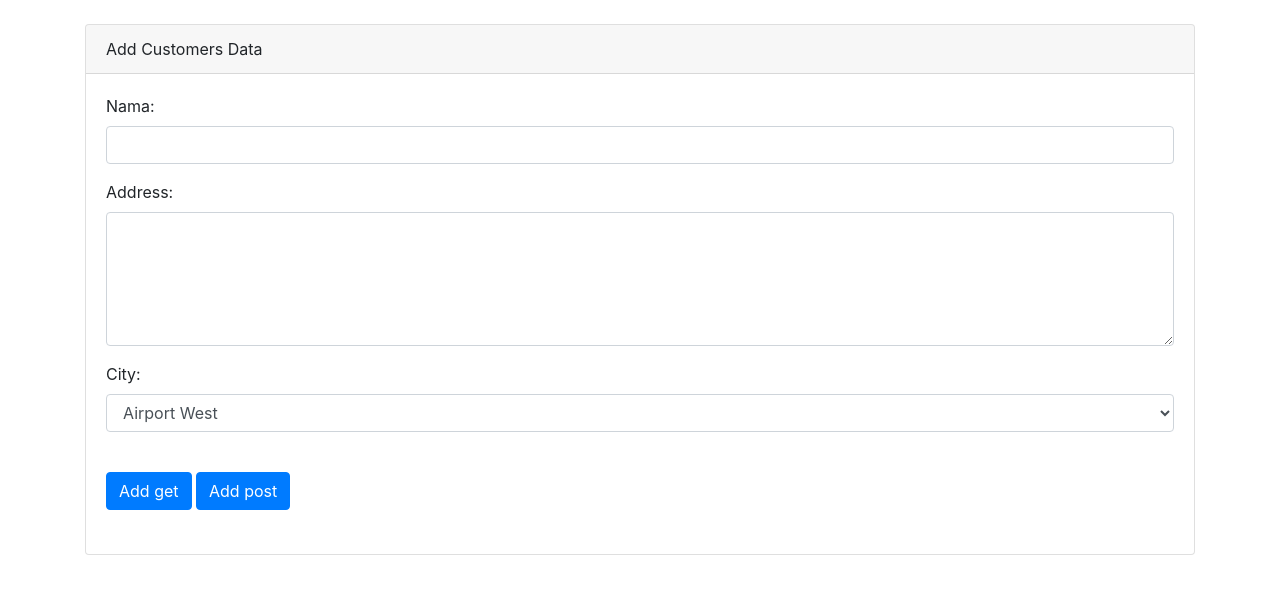
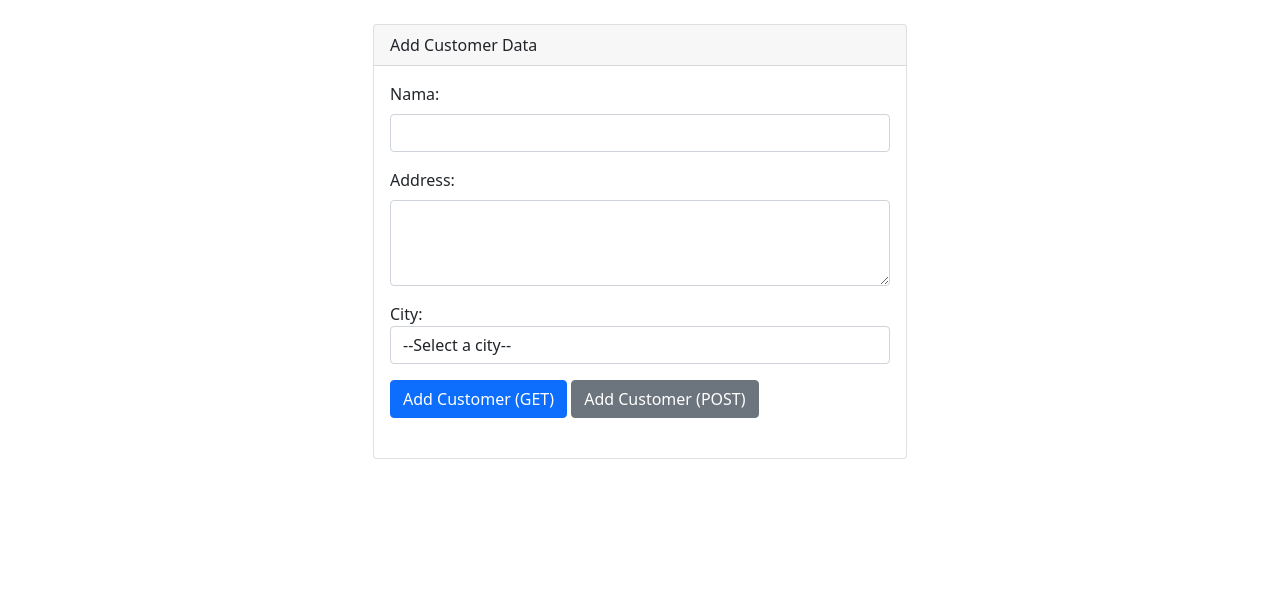
Before and after one commit to kurzzt/SEM-5, a PHP site: page /add_customer.php in a window 1280 px wide. Shown: the top 594 px of the page. Run offline with PHP 8.4, Linux system fonts and the light colour scheme.

Commit message:
recode prak pbp 5

```diff
--- a/Prak PBP/Pertemuan 5/Tugas/add_customer.php
+++ b/Prak PBP/Pertemuan 5/Tugas/add_customer.php
@@ -1,34 +1,94 @@
-<?php include('header.html'); ?>
-<br>
-<div class="container">
-    <div class="card">
-        <div class="card-header">Add Customers Data</div>
-        <div class="card-body">
-            <form method="GET" autocomplete="on" action="">
-                <div class="form-group">
-                    <label for="name">Nama:</label>
-                    <input type="text" class="form-control" id="name" name="name">
-                </div>
+<?php
+// File         : add_customer.php
+// Deskripsi    : Untuk menambahkan customer baru
 
-                <div class="form-group">
-                    <label for="address">Address:</label>
-                    <textarea class="form-control" id="address" name="address" rows="5"></textarea>
-                </div>
+require_once('./lib/db_login.php');
 
-                <div class="form-group">
-                    <label for="city">City:</label>
-                    <select name="city" id="city" class="form-control" required>
-                        <option value="Airport West">Airport West</option>
-                        <option value="Box Hill">Box Hill</option>
-                        <option value="Yarravile">Yarravile</option>
-                    </select>
-                </div>
+if (isset($_POST['submit'])) {
+    $is_valid = TRUE;
+
+    // Lakukan validasi terhadap isi form name
+    $name = test_input($_POST['name']);
+    if ($name == '') {
+        $name_error = "Name field is required";
+        $is_valid = FALSE;
+    }
+
+    // Lakukan validasi terhadap isi form address
+    $address = test_input($_POST['address']);
+    if ($address == '') {
+        $address_error = "Address field is required";
+        $is_valid = FALSE;
+    }
+
+    // Lakukan validasi terhadap isi form city
+    $city = $_POST['city'];
+    if ($city == '' || $city == 'none') {
+        $city_error = "City field is required";
+    }
+
+
+    // Jika valid maka masukkan ke database
+    if ($is_valid) {
+        // Escape inputs data
+        $address = $db->real_escape_string($address);
+
+        $query = "INSERT INTO customers (`customerid`, `name`, `address`, `city`) VALUES (NULL, '" . $name . "', '" . $address . "', '" . $city . "')";
+
+        // Execute the query
+        $result = $db->query($query);
+        if (!$result) {
+            die("Could not query the database: <br />" . $db->error . "<br>Query: " . $query);
+        } else {
+            $db->close();
+            header('Location: view_customer.php');
+        }
+    }
+}
+
+?>
+
+<?php include('./header.php') ?>
+
+<div class="row w-50 mx-auto">
+    <div class="col">
+        <div class="card mt-4">
+            <div class="card-header">Add Customer Data</div>
+            <div class="card-body">
+                <form method="GET" autocomplete="on">
+                    <div class="mb-3">
+                        <label for="name" class="form-label">Nama:</label>
+                        <input type="text" class="form-control" id="name" name="name" value="<?php if (isset($name)) echo $name ?>">
+                        <div class="text-danger small">
+                            <p><?php if (isset($name_error)) echo $name_error ?></p>
+                        </div>
+                    </div>
+                    <div class="mb-3">
+                        <label for="address" class="form-label">Address:</label>
+                        <textarea class="form-control" id="address" rows="3" name="address"><?php if (isset($address)) echo $address ?></textarea>
+                        <div class="text-danger small">
+                            <p><?php if (isset($address_error)) echo $address_error ?></p>
+                        </div>
+                    </div>
+                    <div class="mb-3">
+                        <label for="city">City:</label>
+                        <select name="city" id="city" class="form-control" required>
+                            <option value="none" <?php if (!isset($city)) echo 'selected' ?>>--Select a city--</option>
+                            <option value="Airport West" <?php if (isset($city) && $city == "Airport West") echo 'selected' ?>>Airport West</option>
+                            <option value="Box Hill" <?php if (isset($city) && $city == "Box Hill") echo 'selected' ?>>Box Hill</option>
+                            <option value="Yarraville" <?php if (isset($city) && $city == "Yarraville") echo 'selected' ?>>Yarraville</option>
+                        </select>
+                        <div class="text-danger small"><?php if (isset($city_error)) echo $city_error ?></div>
+                    </div>
+
+                    <button type="button" class="btn btn-primary" onclick="add_customer_get()">Add Customer (GET)</button>
+                    <button type="button" class="btn btn-secondary" onclick="add_customer_post()">Add Customer (POST)</button>
+                </form>
                 <br>
-                <button type="button" class="btn btn-primary" onclick="add_customer_get()" class="button">Add get</button>
-                <button type="button" class="btn btn-primary" onclick="add_customer_post()" class="button">Add post</button><br><br>
-            </form>
-            <div id="add_response"></div>
+                <div id="add_response"></div>
+            </div>
         </div>
     </div>
 </div>
-<script src="ajax.js"></script>
+
+<?php include('./footer.php') ?>
--- /dev/null
+++ b/Prak PBP/Pertemuan 5/Tugas/ajax.js
@@ -0,0 +1,114 @@
+function getXMLHTTPRequest() {
+    if (window.XMLHttpRequest) {
+        return new XMLHttpRequest();
+    } else {
+        return new ActiveXObject("Microsoft.XMLHTTP");
+    }
+}
+
+function get_server_time() {
+    // TODO 1: Lengkapi fungsi get_server_time()
+    var xmlhttp = getXMLHTTPRequest();
+    var page = 'get_server_time.php';
+    xmlhttp.open("GET", page, true);
+    xmlhttp.onreadystatechange = function () {
+        // document.getElementById('showtime').innerHTML = '<img src="../images/ajax_loader.png" />';
+        if ((xmlhttp.readyState == 4) && (xmlhttp.status == 200)) {
+            document.getElementById('showtime').innerHTML = xmlhttp.responseText;
+        }
+    };
+    xmlhttp.send(null);
+}
+
+function add_customer_get() {
+    var xmlhttp = getXMLHTTPRequest();
+
+    var name = encodeURI(document.getElementById('name').value);
+    var address = encodeURI(document.getElementById('address').value);
+    var city = encodeURI(document.getElementById('city').value);
+
+    // Validate
+    if (name != "" && address != "" && city != "") {
+        // TODO 2: Buatlah sebuah HTTP Request dengan method GET
+        var url = 'add_customer_get.php?name=' + name + '&address' + address + '&city=' + city;
+        var inner = 'add_response';
+
+        xmlhttp.open('GET', url, true);
+
+        xmlhttp.onreadystatechange = function () {
+            document.getElementById(inner).innerHTML = '<img src="images/ajax_loader.png"/>';
+            if (xmlhttp.readyState == 4 && xmlhttp.status == 200) {
+                document.getElementById(inner).innerHTML = xmlhttp.responseText;
+            }
+            return false;
+        };
+        xmlhttp.send(null);
+    } else {
+        alert("Please fill all the fields");
+    }
+}
+
+function add_customer_post() {
+    var xmlhttp = getXMLHTTPRequest();
+
+    var name = encodeURI(document.getElementById('name').value);
+    var address = encodeURI(document.getElementById('address').value);
+    var city = encodeURI(document.getElementById('city').value);
+
+    // Validate
+    if (name != "" && address != "" && city != "") {
+        // TODO 3: Buatlah sebuah HTTP Request dengan method POST
+        var url = 'add_customer_post.php';
+        alert(url);
+        var inner = 'add_response';
+        var params = 'name=' + name + '&address=' + address + '&city=' + city;
+        xmlhttp.open('POST', url, true);
+        xmlhttp.setRequestHeader('Content-type', 'application/x-www-form-urlencoded');
+        xmlhttp.onreadystatechange = function () {
+            // document.getElementById(inner).innerHTML = '<img src="images/ajax_loader.png"/>';
+            if (xmlhttp.readyState == 4 && xmlhttp.status == 200) {
+                document.getElementById(inner).innerHTML = xmlhttp.responseText;
+            }
+            return false;
+        };
+        xmlhttp.send(params);
+    } else {
+        alert("Please fill all the fields");
+    }
+}
+
+function callAjax() {
+    // TODO 4: Lengkapilah fungsi callAjax()
+    var xmlhttp = getXMLHTTPRequest();
+    xmlhttp.open('GET', url, true);
+    xmlhttp.onreadystatechange = function () {
+        // document.getElementById(inner).innerHTML = '<img src="images/ajax_loader.png"/>';
+        if (xmlhttp.readyState == 4 && xmlhttp.status == 200) {
+            document.getElementById(inner).innerHTML = xmlhttp.responseText;
+        }
+        return false;
+    };
+    xmlhttp.send(null);
+}
+
+function showCustomer(customerid) {
+    // TODO 5: Lengkapilah fungsi showCustomer()
+    var inner = 'detail_customer';
+    var url = 'get_customer.php?id=' + customerid;
+    if (customerid == '') {
+        document.getElementById(inner).innerHTML = '';
+    } else {
+        callAjax(url, inner);
+    }
+}
+
+function showBook(title) {
+    // TODO 5: Lengkapilah fungsi showCustomer()
+    var inner = 'detail_book';
+    var url = 'get_book.php?id=' + title;
+    if (title == '') {
+        document.getElementById(inner).innerHTML = '';
+    } else {
+        callAjax(url, inner);
+    }
+}
--- /dev/null
+++ b/Prak PBP/Pertemuan 5/Tugas/footer.php
@@ -0,0 +1,10 @@
+</div>
+
+<!-- Bootstrap JavaScript -->
+<script src="https://cdn.jsdelivr.net/npm/bootstrap@5.1.1/dist/js/bootstrap.bundle.min.js" integrity="sha384-/bQdsTh/da6pkI1MST/rWKFNjaCP5gBSY4sEBT38Q/9RBh9AH40zEOg7Hlq2THRZ" crossorigin="anonymous"></script>
+
+<script src="./ajax.js"></script>
+
+</body>
+
+</html>
--- a/Prak PBP/Pertemuan 5/Tugas/get_server_time.php
+++ b/Prak PBP/Pertemuan 5/Tugas/get_server_time.php
@@ -1,4 +1,4 @@
 <?php
-    //menampilkan waktu server
+    // TODO 1: Tuliskan response berupa waktu server saat ini
     echo date('H:i:s');
 ?>
--- /dev/null
+++ b/Prak PBP/Pertemuan 5/Tugas/header.php
@@ -0,0 +1,16 @@
+<!doctype html>
+<html lang="en">
+
+<head>
+    <!-- Required meta tags -->
+    <meta charset="utf-8">
+    <meta name="viewport" content="width=device-width, initial-scale=1">
+
+    <!-- Bootstrap CSS -->
+    <link href="https://cdn.jsdelivr.net/npm/bootstrap@5.1.1/dist/css/bootstrap.min.css" rel="stylesheet" integrity="sha384-F3w7mX95PdgyTmZZMECAngseQB83DfGTowi0iMjiWaeVhAn4FJkqJByhZMI3AhiU" crossorigin="anonymous">
+
+    <title>Bookorama</title>
+</head>
+
+<body>
+    <div class="container">
--- /dev/null
+++ b/Prak PBP/Pertemuan 5/Tugas/lib/db_login.php
@@ -0,0 +1,19 @@
+<?php
+$db_host = 'localhost';
+$db_database = 'bookorama';
+$db_username = 'root';
+$db_password = '';
+
+//  Connect database
+$db = new mysqli($db_host, $db_username, $db_password, $db_database);
+if ($db->connect_errno) {
+    die('Could not connect to the database: <br/>' . $db->connect_error);
+}
+
+function test_input($data) {
+    $data = trim($data);
+    $data = stripslashes($data);
+    $data = htmlspecialchars($data);
+    return $data;
+}
+?>
```
Also changed, not shown: Prak PBP/Pertemuan 5/Tugas/add_customer_get.php (+8 -4 lines), Prak PBP/Pertemuan 5/Tugas/add_customer_post.php (+8 -4 lines), Prak PBP/Pertemuan 5/Tugas/get_book.php (added, +20 -0 lines), Prak PBP/Pertemuan 5/Tugas/get_customer.php (+13 -6 lines), Prak PBP/Pertemuan 5/Tugas/show_book.php (added, +18 -0 lines), Prak PBP/Pertemuan 5/Tugas/show_customer.php (+16 -16 lines), Prak PBP/Pertemuan 5/Tugas/show_server_time.php (+10 -13 lines).
